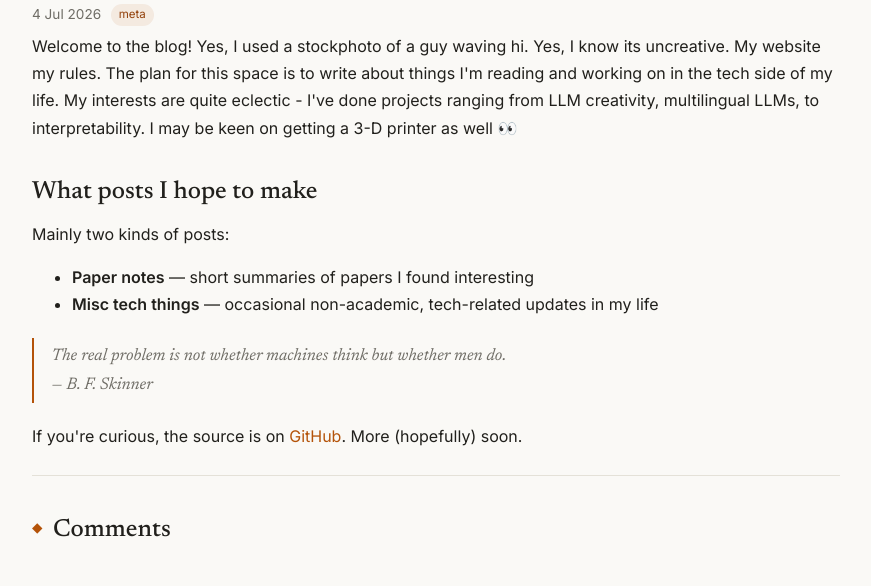
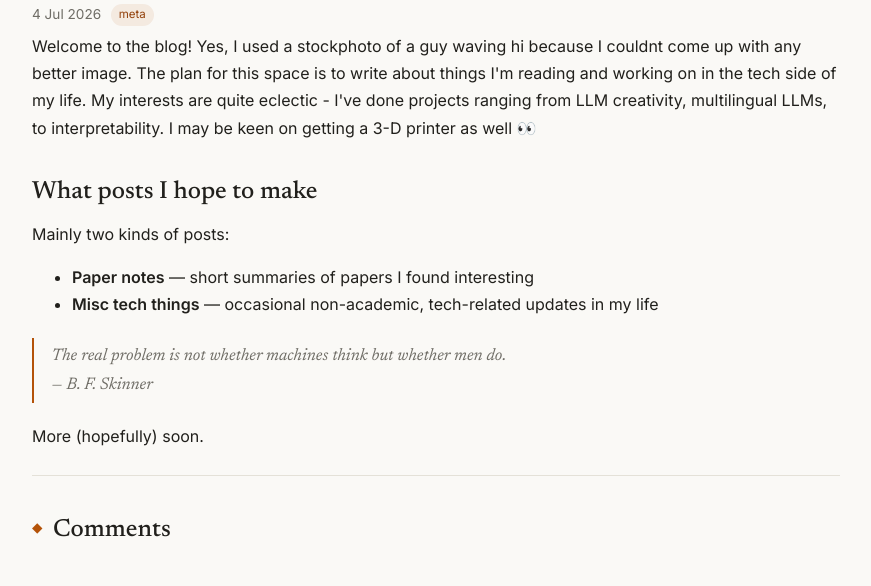
Before and after one commit to syed-aliredha/syed-aliredha.github.io, a plain HTML site: page blog/hello-world.html in a window 1280 px wide. Shown: the part 214-800 px from the top of the page, without its empty margins (204-1075 px from the left). Drawn offline with Linux system fonts and the light colour scheme.

Commit message:
Visibility Update

```diff
--- a/blog/hello-world.html
+++ b/blog/hello-world.html
@@ -71,7 +71,7 @@
 
       <div class="post-content">
         <p>
-          Welcome to the blog! Yes, I used a stockphoto of a guy waving hi. Yes, I know its uncreative. My website my rules. The plan for this space is to write about things I'm
+          Welcome to the blog! Yes, I used a stockphoto of a guy waving hi because I couldnt come up with any better image. The plan for this space is to write about things I'm
           reading and working on in the tech side of my life. My interests are quite eclectic -
           I've done projects ranging from LLM creativity, multilingual LLMs, to interpretability.
           I may be keen on getting a 3-D printer as well 👀
@@ -89,8 +89,6 @@
           <br />— B. F. Skinner
         </blockquote>
         <p>
-          If you're curious, the source is on
-          <a href="https://github.com/syed-aliredha/syed-aliredha.github.io">GitHub</a>.
           More (hopefully) soon.
         </p>
       </div>
```
Also changed, not shown: index.html (+1 -0 lines), README.md.
